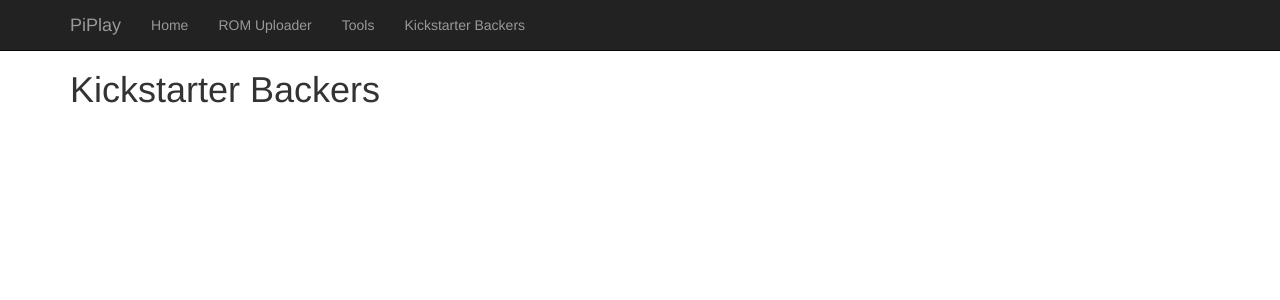
After one commit to ssilverm/pimame-web-frontend, a Flask app: template templates/ks_list.html in a window 1280 px wide. The commit adds this page. Shown: the top 300 px of the page. Run offline with Flask 2, Linux system fonts and the light colour scheme; the template is opened without the code that fills it, so the values that code supplies are empty; some libraries are stand-ins or nearby versions.

Commit message:
Kickstarter Backers

```diff
--- a/app.py
+++ b/app.py
@@ -106,6 +106,16 @@ def power(power):
 
 
 
+@app.route("/ks")
+def kickstarter():
+    name = "Kickstarter!"
+    document = open('/home/pi/pimame/pimame-menu/ks.yaml')
+
+    data = yaml.load(document)
+    print data
+    return render_template('ks_list.html', name=name, data=data)
+
+
 
 
 def allowed_file(filename):
--- a/templates/base.html
+++ b/templates/base.html
@@ -43,6 +43,8 @@
             <li><a href="/">Home</a></li>
             <li><a href="/rom">ROM Uploader</a></li>
             <li><a href="/tools">Tools</a></li>
+            <li><a href="/ks">Kickstarter Backers</a></li>
+
           </ul>
         </div><!--/.nav-collapse -->
       </div>
--- /dev/null
+++ b/templates/ks_list.html
@@ -0,0 +1,13 @@
+{% extends 'base.html' %}
+
+        {% block content %}
+      <div class="starter-template">
+        <h1>Kickstarter Backers</h1>
+        <p>
+          {% for d in data %}
+            <p>{{d}}</p>
+          {% endfor %}
+        </p>
+
+
+    {% endblock %}
```
